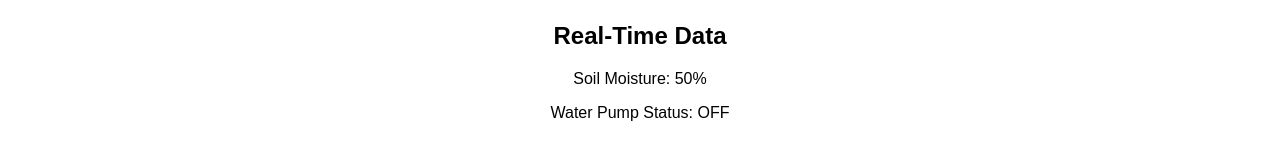
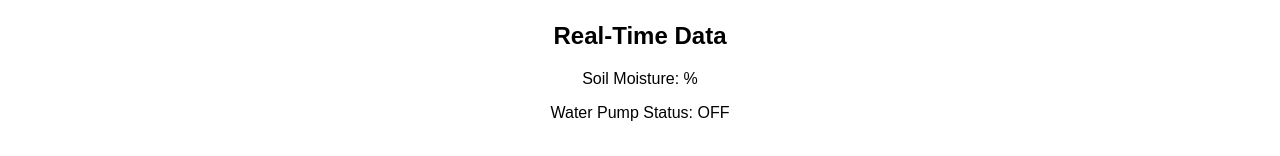
Before and after one commit to globlo/Smart-Soil-Watering-System, a React (Create React App) app in the folder client/: page / in a window 1280 px wide. Shown: the part 148-304 px from the top of the page. Built offline with nearby package versions, Linux system fonts and the light colour scheme; no server answers.

Commit message:
small change

```diff
--- a/client/src/App.js
+++ b/client/src/App.js
@@ -7,7 +7,7 @@ import Controls from './components/Controls';
 
 function App() {
 
-  const [data, setData] = useState(undefined);
+  const [data, setData] = useState([]);
   //
   useEffect(() => {
     fetch("/getMoisture")
@@ -39,13 +39,11 @@ function App() {
   return (
     <div className="App">
 
-      {data === undefined ? "" : <div>{data.humidity}</div>}
-
       <header className="App-header">
         <h1>Soil Watering System</h1>
       </header>
       <main>
-        <RealTimeData soilMoisture={soilMoisture} pumpStatus={pumpStatus} />
+        <RealTimeData soilMoisture={data.humidity} pumpStatus={pumpStatus} />
         <HistoricalData history={history} />
         <Controls
           onTogglePump={togglePump}
```
